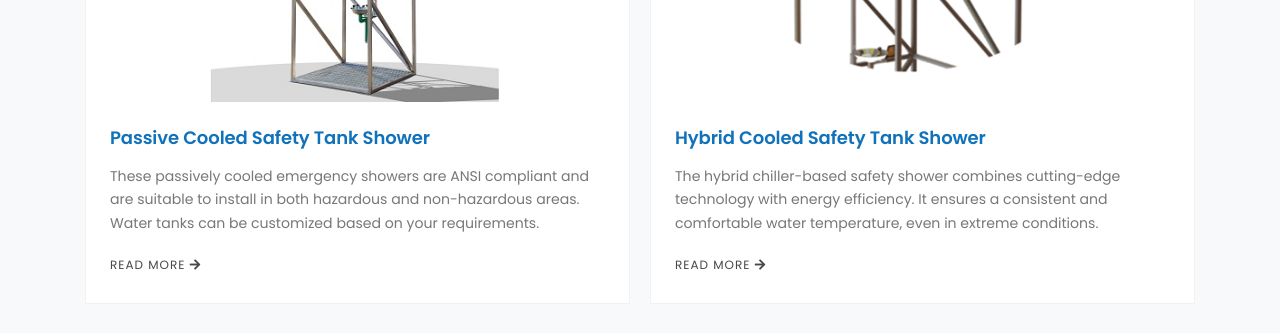
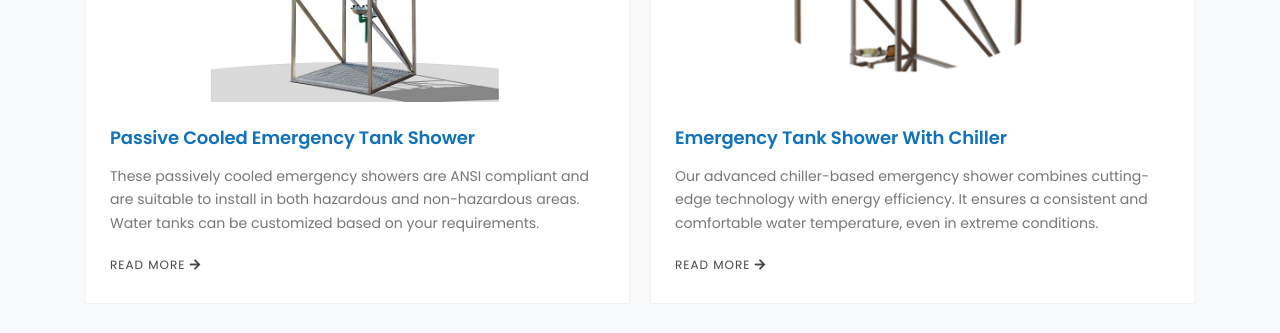
Before and after one commit to desmith/smithapplied.com, a website: page docs/index.html in a window 1280 px wide. Shown: the part 1620-1953 px from the top of the page. Drawn offline with nearby package versions, Linux system fonts and the light colour scheme; files whose address does not match are found by name.

Commit message:
Update index.html

```diff
--- a/docs/index.html
+++ b/docs/index.html
@@ -217,7 +217,7 @@
 									</a>
 								</div>
 								<div class="post-item-description">
-									<h2><a href="passively-cooled-emergency-shower.html" class="text-smith"> Passive Cooled Safety Tank Shower<br/></a></h2>
+									<h2><a href="passively-cooled-emergency-shower.html" class="text-smith"> Passive Cooled Emergency Tank Shower<br/></a></h2>
 									<p>
 								    These passively cooled emergency showers are ANSI compliant and are suitable to install in both hazardous and non-hazardous areas. Water tanks can be customized based on your requirements. </p>
 
@@ -236,9 +236,9 @@
 									</a>
 								</div>
 								<div class="post-item-description">
-									<h2><a href="hybrid-cooled-safety-tank-shower.html" class="text-smith">Hybrid Cooled Safety Tank Shower <br/></a></h2>
+									<h2><a href="hybrid-cooled-safety-tank-shower.html" class="text-smith">Emergency Tank Shower With Chiller <br/></a></h2>
 									<p>
-										The hybrid chiller-based safety shower combines cutting-edge technology with energy efficiency. It ensures a consistent and comfortable water temperature, even in extreme conditions.
+										Our advanced chiller-based emergency shower combines cutting-edge technology with energy efficiency. It ensures a consistent and comfortable water temperature, even in extreme conditions.
 									</p>
 
 									<a href="hybrid-cooled-safety-tank-shower.html" class="item-link">Read More <i class="fa fa-arrow-right"></i></a>
```
